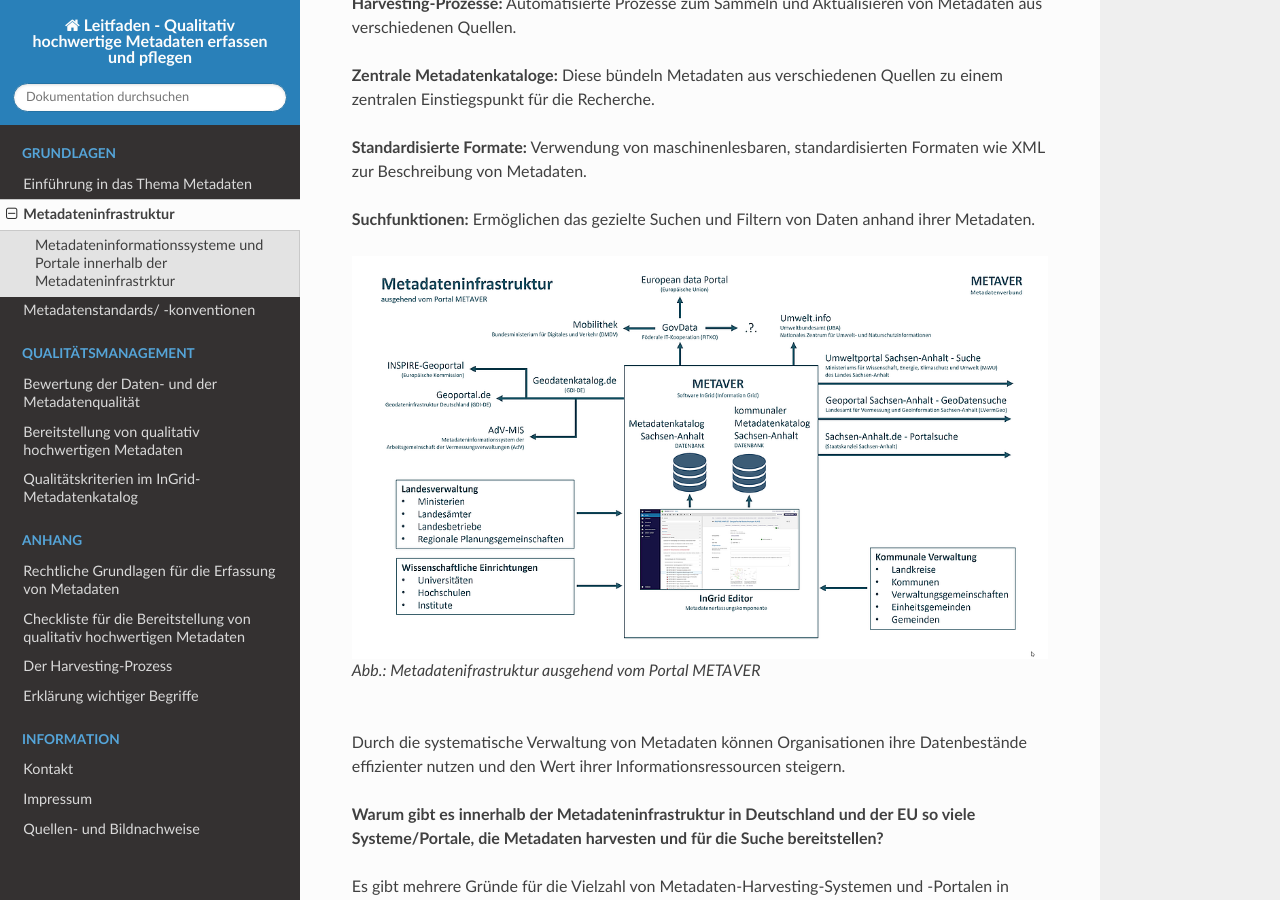
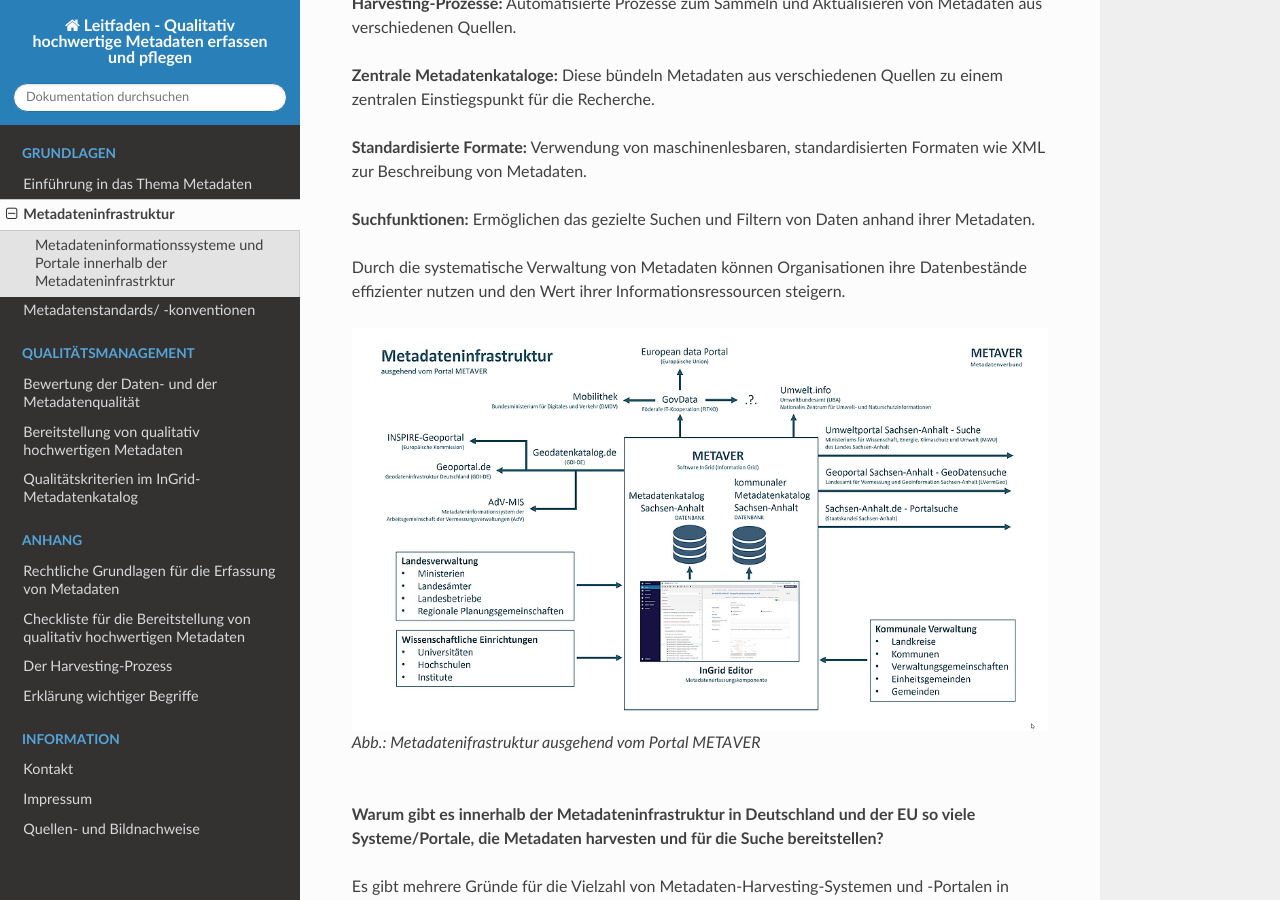
Before and after one commit to tomiwo/ingrid-mdk-st-high-quality-metadata, a Sphinx documentation site: the page built from docs/grundlagen/metadateninfrastruktur.rst, in a window 1280 px wide and 900 px high, scrolled down 384 px. Built offline with Sphinx 7.4.7 and the Read the Docs theme 3.1.0, drawn with Linux system fonts in a browser that asks for light colours; part of the change alters nothing that is shown.

```diff
--- a/docs/grundlagen/metadateninfrastruktur.rst
+++ b/docs/grundlagen/metadateninfrastruktur.rst
@@ -17,6 +17,8 @@ Eine typische Metadateninfrastruktur besteht aus den folgenden Elementen:
 
 | **Suchfunktionen:** Ermöglichen das gezielte Suchen und Filtern von Daten anhand ihrer Metadaten.
 
+Durch die systematische Verwaltung von Metadaten können Organisationen ihre Datenbestände effizienter nutzen und den Wert ihrer Informationsressourcen steigern.
+
 
 .. figure:: ../img/metadateninfrastruktur/mis_1024.png
    :alt: Grafik Metadateninfrastruktur
@@ -25,8 +27,6 @@ Eine typische Metadateninfrastruktur besteht aus den folgenden Elementen:
    :figwidth: 100%
 
    Abb.: Metadatenifrastruktur ausgehend vom Portal METAVER
-
-Durch die systematische Verwaltung von Metadaten können Organisationen ihre Datenbestände effizienter nutzen und den Wert ihrer Informationsressourcen steigern.
 
 
 **Warum gibt es innerhalb der Metadateninfrastruktur in Deutschland und der EU so viele Systeme/Portale, die Metadaten harvesten und für die Suche bereitstellen?**
```
